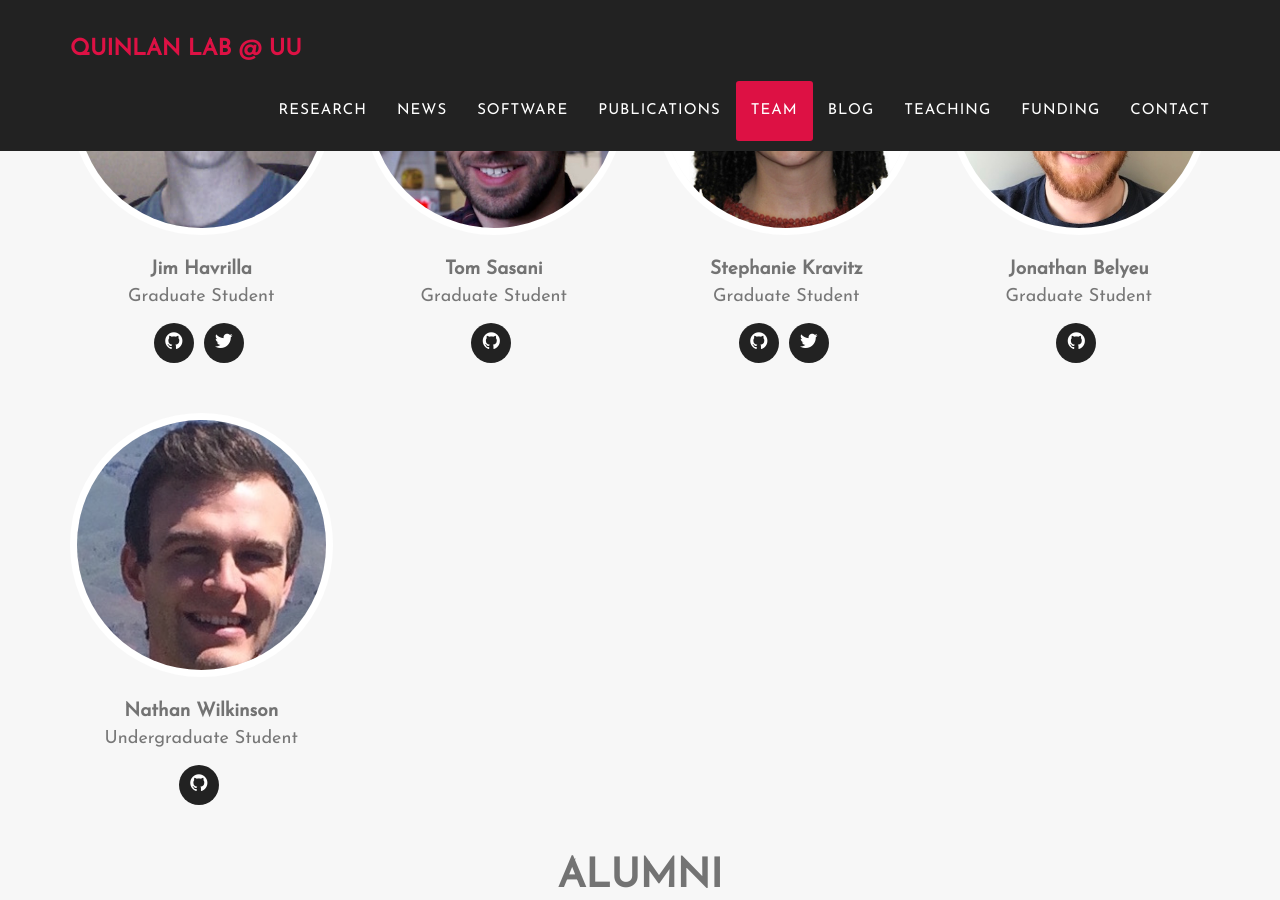
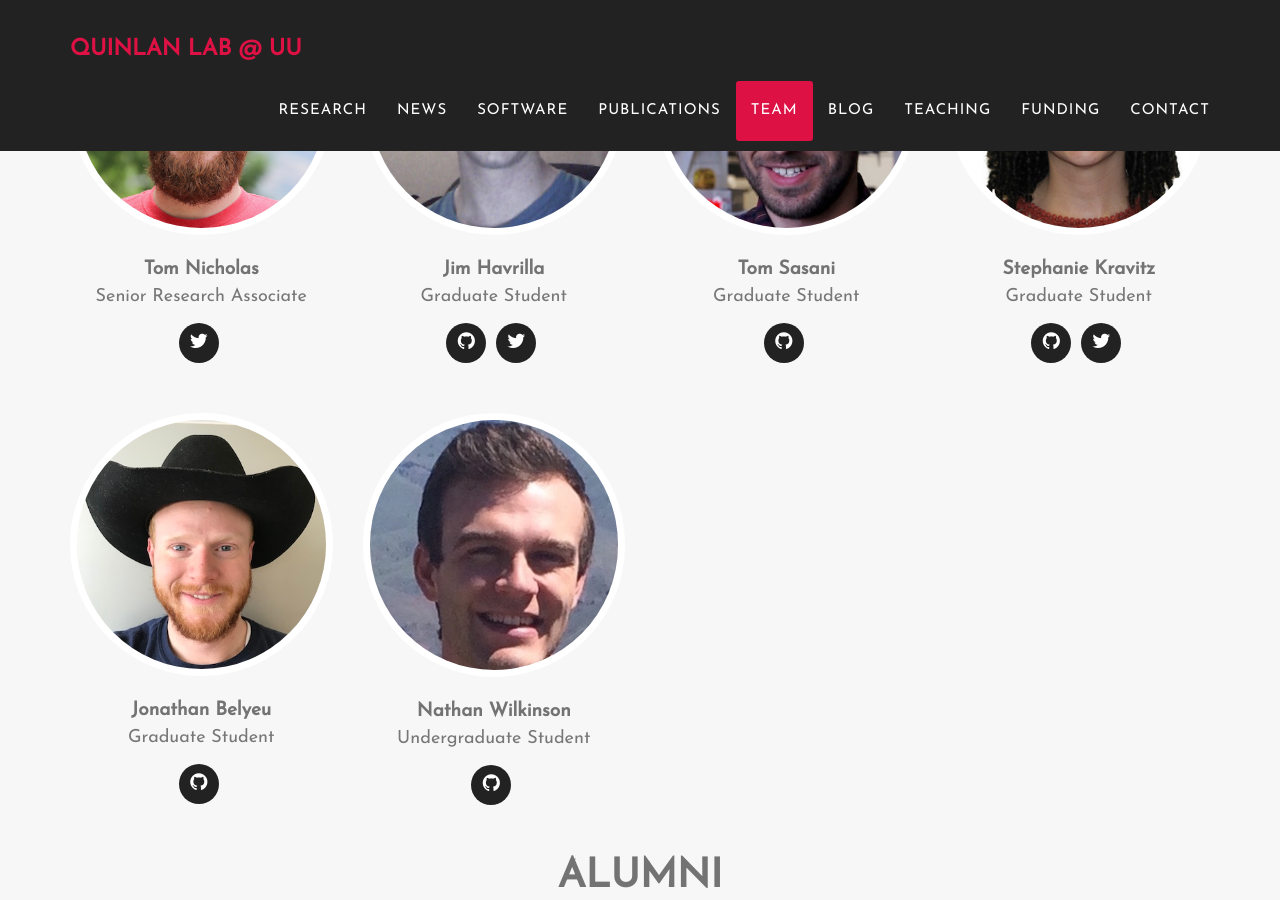
Before and after one commit to arq5x/arq5x.github.io, a Jekyll site: the page built from index.html, in a window 1280 px wide and 900 px high, scrolled down 15997 px. Built offline with Jekyll 4.4.1, drawn with Linux system fonts in a browser that asks for light colours; some web fonts are replaced.

Commit message:
add big tom

```diff
--- a/_config.yml
+++ b/_config.yml
@@ -53,6 +53,13 @@ people:
   social:
     - title: github
       url: https://github.com/Meenal002
+
+- name: Tom Nicholas
+  pic: nicholas
+  position: Senior Research Associate
+  social:
+    - title: twitter
+      url: https://twitter.com/FakeDrTom
 
 - name: Jim Havrilla
   pic: jim
```
Also changed, not shown: img/team/nicholas.jpg (added).
